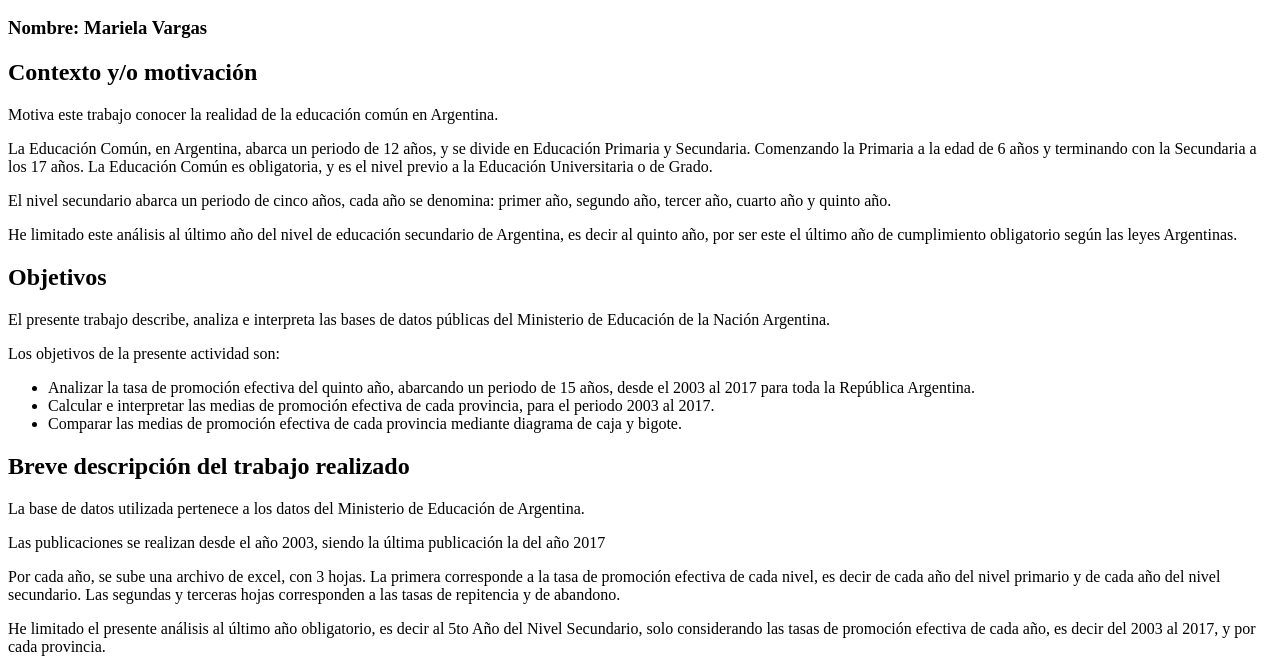
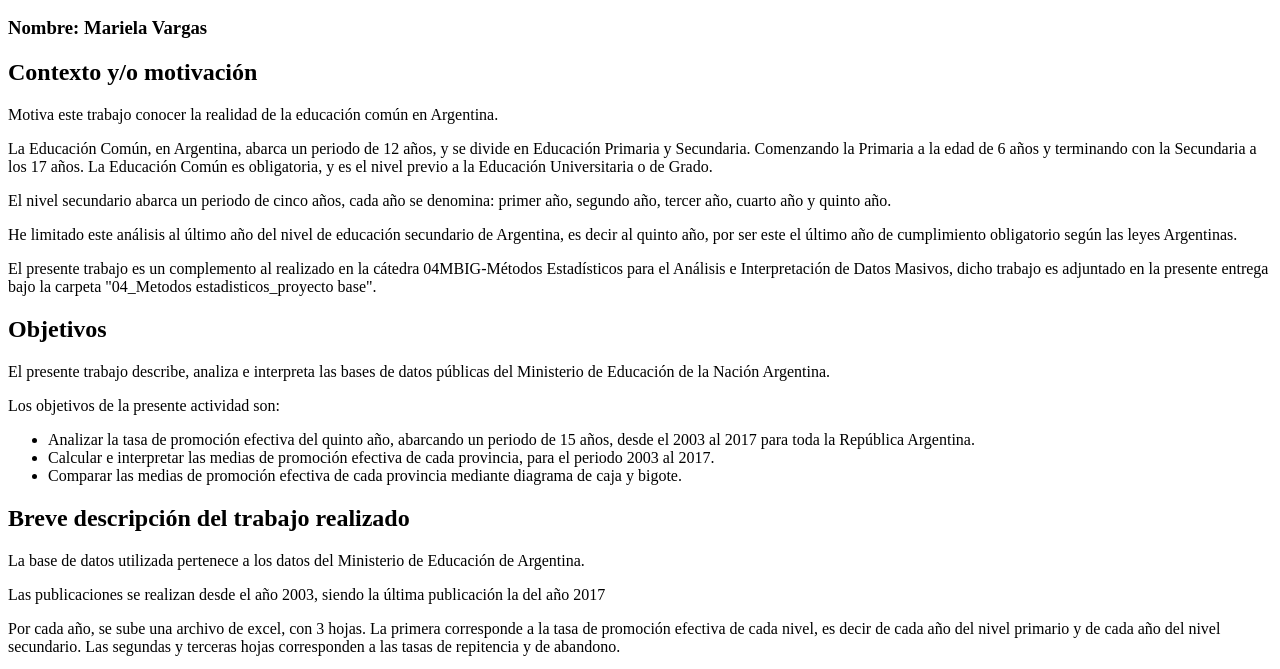
Before and after one commit to marielabvargas/seminario-mariela-vargas, a website: page index.html in a window 1280 px wide. Shown: the part 96-765 px from the top of the page. Drawn offline with Linux system fonts and the light colour scheme.

Commit message:
1 file modified

```diff
--- a/index.html
+++ b/index.html
@@ -7,6 +7,7 @@
 <p>La Educación Común, en Argentina, abarca un periodo de 12 años, y se divide en Educación Primaria y Secundaria. Comenzando la Primaria a la edad de 6 años y terminando con la Secundaria a los 17 años. La Educación Común es obligatoria, y es el nivel previo a la Educación Universitaria o de Grado. </p>
 <p>El nivel secundario abarca un periodo de cinco años, cada año se denomina: primer año, segundo año, tercer año, cuarto año y quinto año.  </p>
 <p>He limitado este análisis al último año del nivel de educación secundario de Argentina, es decir al quinto año, por ser este el último año de cumplimiento obligatorio según las leyes Argentinas. </p>
+<p>El presente trabajo es un complemento al realizado en la cátedra 04MBIG-Métodos Estadísticos para el Análisis e Interpretación de Datos Masivos, dicho trabajo es adjuntado en la presente entrega bajo la carpeta "04_Metodos estadisticos_proyecto base".</p>
 
 <h2>Objetivos</h2>
 <p>El presente trabajo describe, analiza e interpreta las bases de datos públicas del Ministerio de Educación de la Nación Argentina. </p>
```
